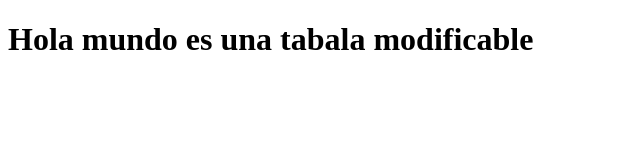
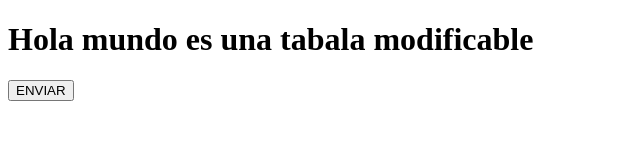
Before and after one commit to Josue-davx/hello-world-git, a plain HTML site: page index.html in a window 1280 px wide. Shown: the whole page, without its empty margins (0-640 px from the left). Drawn offline with Linux system fonts and the light colour scheme.

Commit message:
se agregó un boton y un formulario

```diff
--- a/index.html
+++ b/index.html
@@ -7,5 +7,9 @@
 </head>
 <body>
     <h1>Hola mundo es una tabala modificable</h1>
+
+    <form action="#" method="get">
+        <input type="button" value="ENVIAR">
+    </form>
 </body>
 </html>
```
